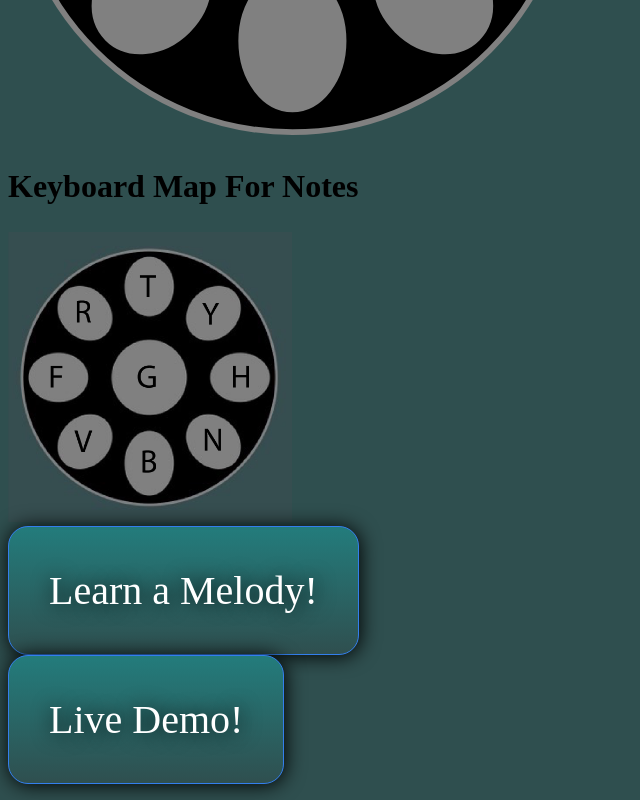
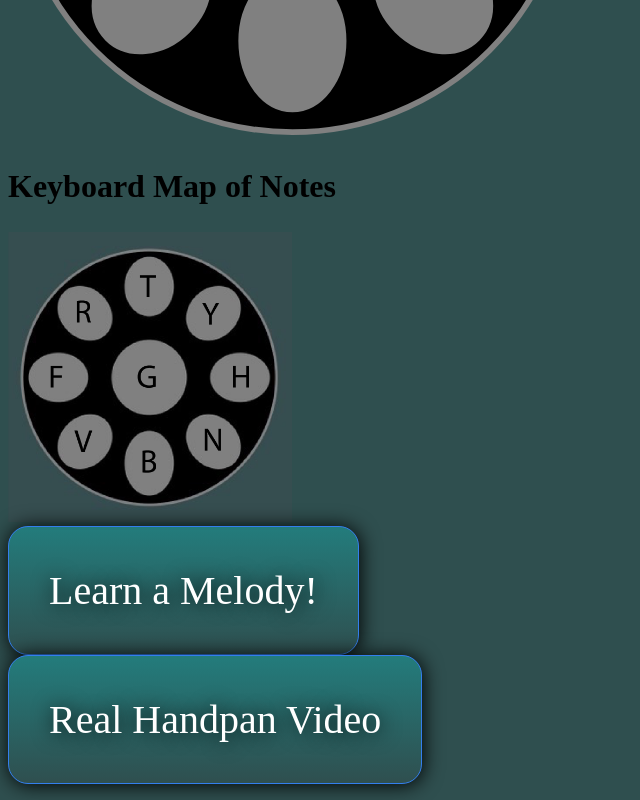
Before and after one commit to jdrea1587/Handpan-Sample, a plain HTML site: page index.html in a window 1280 px wide. Shown: the part 627-1427 px from the top of the page, without its empty margins (0-640 px from the left). Drawn offline with Linux system fonts and the light colour scheme.

Commit message:
code cleanup

```diff
--- a/index.html
+++ b/index.html
@@ -6,7 +6,7 @@
     <meta name="viewport" content="width=device-width, initial-scale=1.0">
     <link rel="stylesheet" type="text/css" href="./css/styles.css" />
     <link rel="icon" href="./images/handpan fit clear background.png">
-    <title>Pan Play Main</title>
+    <title>Pan Game Main</title>
 </head>
 <body>
     <nav>
@@ -75,13 +75,13 @@
             Sorry, your browser does not support inline SVG.
         </svg>
 
-        <h2>Keyboard Map For Notes</h2>
+        <h2>Keyboard Map of Notes</h2>
             <img src="images/handpanKeyGuide.png" alt="Handpan keypress guide" width="50%" height="50%">
             <div class="row">
                     <!-- Future learn a melody page -->
                 <button class='melody' type="button" onclick="window.location.href='scrap.html'">Learn a Melody!</button>
 
-                <button class='melody' type="button" onclick=" window.open('https://www.youtube.com/watch?v=UkUgsFAHHas&t=3s')" target="_blank">Live Demo!</button>
+                <button class='melody' type="button" onclick=" window.open('https://www.youtube.com/watch?v=UkUgsFAHHas&t=3s')" target="_blank">Real Handpan Video</button>
             </div>
     </section>
     <!-- </section> -->
--- a/js/app.js
+++ b/js/app.js
@@ -162,5 +162,3 @@ document.addEventListener("keypress", function onEvent(event) {
         console.log('this will be A note panNote8')
     }
 });
-
-//create "learn a molody" button to take user to new page.
```
Also changed, not shown: js/pangame.js (+3 -53 lines), pangame.html (+2 -2 lines), 1 other file.
